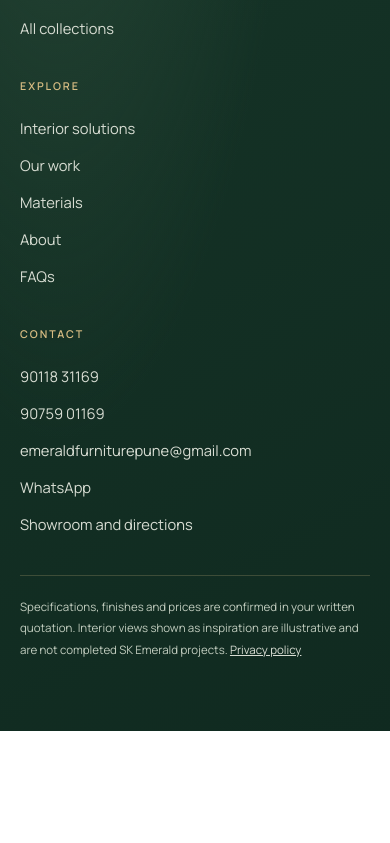
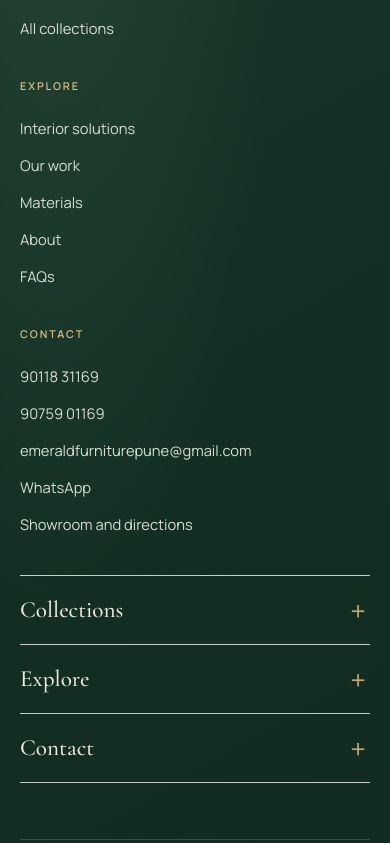
Before and after one commit to faisalahmad7/SK-emerald-landing-page, a React (Vite) app: page / in a window 390 px wide. Shown: the part 11157-12000 px from the top of the page. Before the commit the page ends 11888 px from the top, so only its background shows below. Built offline with nearby package versions, Linux system fonts and the light colour scheme.

Commit message:
Condense mobile footer into compact accordions

```diff
--- a/src/components/Layout.jsx
+++ b/src/components/Layout.jsx
@@ -108,15 +108,25 @@ export function Footer() {
           <p className="muted">{BUSINESS.altName} &middot; <i>{BUSINESS.tagline}</i></p>
           <address>{BUSINESS.showroom.lines.map((l) => <span key={l}>{l}</span>)}</address>
         </div>
-        <div><h2>Collections</h2>{COLLECTIONS.map((c) => <Link key={c.slug} to={`/collections/${c.slug}`}>{c.name}</Link>)}<Link to="/collections">All collections</Link></div>
-        <div><h2>Explore</h2><Link to="/interiors">Interior solutions</Link><Link to="/gallery">Our work</Link><Link to="/materials">Materials</Link><Link to="/about">About</Link><Link to="/faq">FAQs</Link></div>
-        <div><h2>Contact</h2>
+        <div className="footer-desktop-column"><h2>Collections</h2>{COLLECTIONS.map((c) => <Link key={c.slug} to={`/collections/${c.slug}`}>{c.name}</Link>)}<Link to="/collections">All collections</Link></div>
+        <div className="footer-desktop-column"><h2>Explore</h2><Link to="/interiors">Interior solutions</Link><Link to="/gallery">Our work</Link><Link to="/materials">Materials</Link><Link to="/about">About</Link><Link to="/faq">FAQs</Link></div>
+        <div className="footer-desktop-column"><h2>Contact</h2>
           {BUSINESS.phones.map((p) => <a key={p.tel} href={telLink(p)}>{p.display}</a>)}
           <a href={`mailto:${BUSINESS.email}`}>{BUSINESS.email}</a>
           <a href={waLink()} target="_blank" rel="noopener noreferrer">WhatsApp</a>
           <Link to="/contact">Showroom and directions</Link>
         </div>
-        <p className="legal">Specifications, finishes and prices are confirmed in your written quotation. Interior views shown as inspiration are illustrative and are not completed SK Emerald projects. <Link to="/privacy">Privacy policy</Link></p>
+        <div className="footer-mobile-accordions" aria-label="Footer navigation">
+          <details><summary>Collections</summary><div className="footer-accordion-links">{COLLECTIONS.map((c) => <Link key={c.slug} to={`/collections/${c.slug}`}>{c.name}</Link>)}<Link to="/collections">All collections</Link></div></details>
+          <details><summary>Explore</summary><div className="footer-accordion-links"><Link to="/interiors">Interior solutions</Link><Link to="/gallery">Our work</Link><Link to="/materials">Materials</Link><Link to="/about">About</Link><Link to="/faq">FAQs</Link></div></details>
+          <details><summary>Contact</summary><div className="footer-accordion-links">
+            {BUSINESS.phones.map((p) => <a key={p.tel} href={telLink(p)}>{p.display}</a>)}
+            <a href={`mailto:${BUSINESS.email}`}>{BUSINESS.email}</a>
+            <a href={waLink()} target="_blank" rel="noopener noreferrer">WhatsApp</a>
+            <Link to="/contact">Showroom and directions</Link>
+          </div></details>
+        </div>
+        <p className="legal">Specifications, finishes and prices are confirmed in your written quotation. Interior inspiration is for reference only. <Link to="/privacy">Privacy policy</Link></p>
       </div>
       <div className="f-mark footer-wordmark" aria-hidden="true">SK Emerald</div>
     </footer>
```
